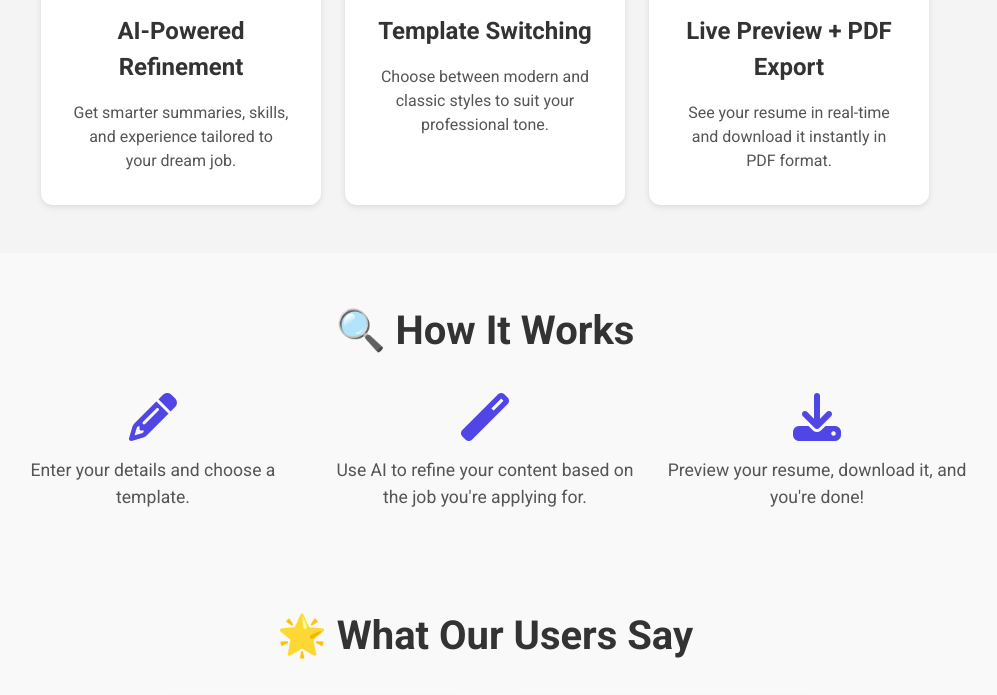
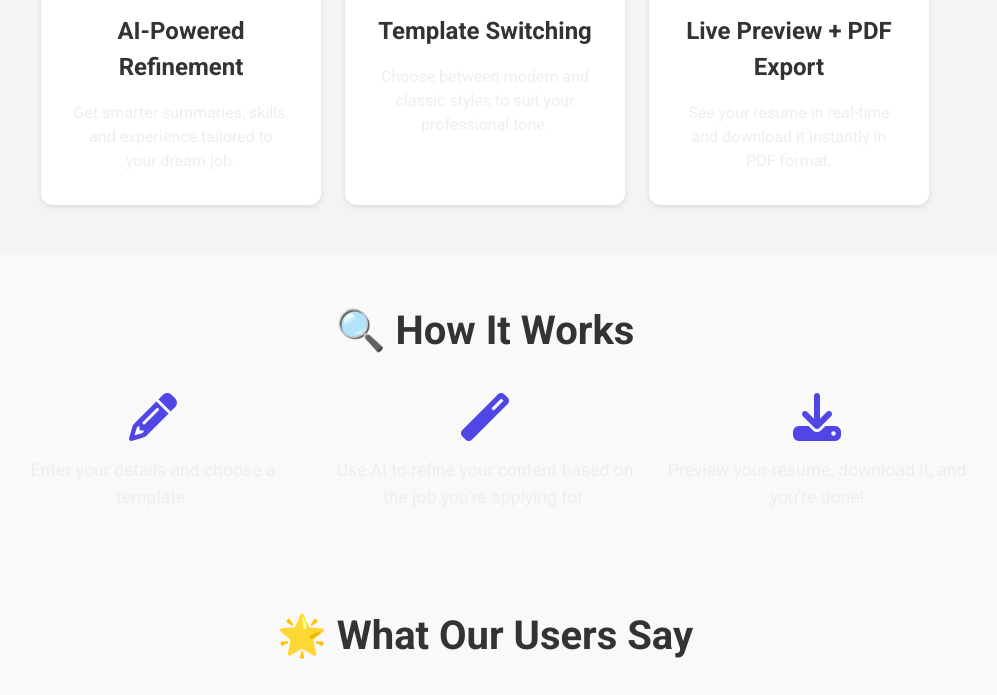
Before and after one commit to iamshrisawant/ResumeBuilder, a plain HTML site: page index.html in a window 1280 px wide. Shown: the part 648-1343 px from the top of the page, without its empty margins (155-1152 px from the left). Drawn offline with Linux system fonts and the light colour scheme; no server answers.

Commit message:
feat: Update card and step paragraph colors for improved readability

```diff
--- a/styles/main.css
+++ b/styles/main.css
@@ -171,7 +171,7 @@ p {
 
 .card p {
   font-size: 1rem;
-  color: #555;
+  color: #eee;
 }
 
 /* -----------------------------------
@@ -206,7 +206,7 @@ p {
 
 .step p {
   font-size: 1.1rem;
-  color: #555;
+  color: #eee;
 }
 
 /* -----------------------------------
```
